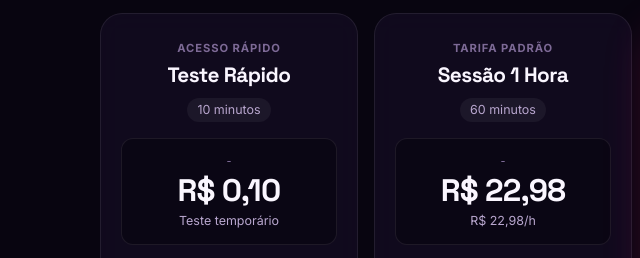
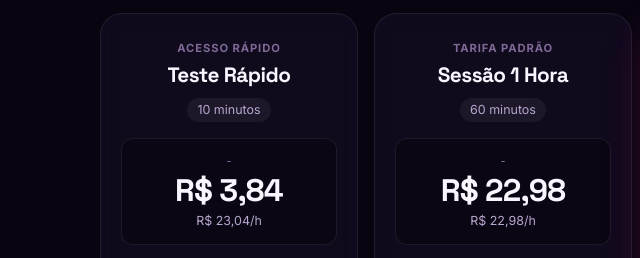
Before and after one commit to Arkad528/lan-house-gta-6, a website: page public/index.html in a window 1280 px wide. Shown: the part 1008-1266 px from the top of the page, 0-640 px from the left. Drawn offline with Linux system fonts and the light colour scheme; no server answers.

Commit message:
chore: restore Teste Rapido (10 min) back to normal price (R$ 3.84 PIX / R$ 3.80 net)

```diff
--- a/public/app.js
+++ b/public/app.js
@@ -5,7 +5,7 @@
   const $$ = (sel) => document.querySelectorAll(sel);
 
   const PKG = {
-    trial_10m: { name: 'Teste Rápido (10 min)', short: '10 min', minutes: 10, bonus: 0, price: 0.1 },
+    trial_10m: { name: 'Teste Rápido (10 min)', short: '10 min', minutes: 10, bonus: 0, price: 3.8 },
     hour_1h: { name: 'Sessão 1 Hora', short: '1 hora', minutes: 60, bonus: 0, price: 22.75 },
     combo_2h: { name: 'Combo Heist Leonida (2h15)', short: '2h15', minutes: 120, bonus: 15, price: 44.9 },
     pass_4h: { name: 'Passaporte Madrugada (5h)', short: '5 horas', minutes: 240, bonus: 60, price: 86.9 }
--- a/public/index.html
+++ b/public/index.html
@@ -90,8 +90,8 @@
           </div>
           <div class="plan-price">
             <span class="plan-old">&nbsp;</span>
-            <span class="plan-amount" data-price="trial_10m">R$ 0,10</span>
-            <span class="plan-rate">Teste temporário</span>
+            <span class="plan-amount" data-price="trial_10m">R$ 3,84</span>
+            <span class="plan-rate">R$ 23,04/h</span>
           </div>
           <ul class="plan-features">
             <li>10 minutos de controle ao vivo</li>
--- a/server.js
+++ b/server.js
@@ -118,7 +118,7 @@ const packagesConfig = {
   npFeeRate: 0.005,  // 0,5% taxa NOWPayments embutida no preço Crypto
   usdtRateBRL: 5.0,
   packages: {
-    trial_10m: { id: 'trial_10m', name: 'Teste Rápido (10 min)', minutes: 10, bonusMinutes: 0, priceBRL: 0.1 },
+    trial_10m: { id: 'trial_10m', name: 'Teste Rápido (10 min)', minutes: 10, bonusMinutes: 0, priceBRL: 3.8 },
     hour_1h: { id: 'hour_1h', name: 'Sessão 1 Hora', minutes: 60, bonusMinutes: 0, priceBRL: 22.75 },
     combo_2h: { id: 'combo_2h', name: 'Combo Heist Leonida (2h15)', minutes: 120, bonusMinutes: 15, priceBRL: 44.9 },
     pass_4h: { id: 'pass_4h', name: 'Passaporte Madrugada (5h)', minutes: 240, bonusMinutes: 60, priceBRL: 86.9 }
```
